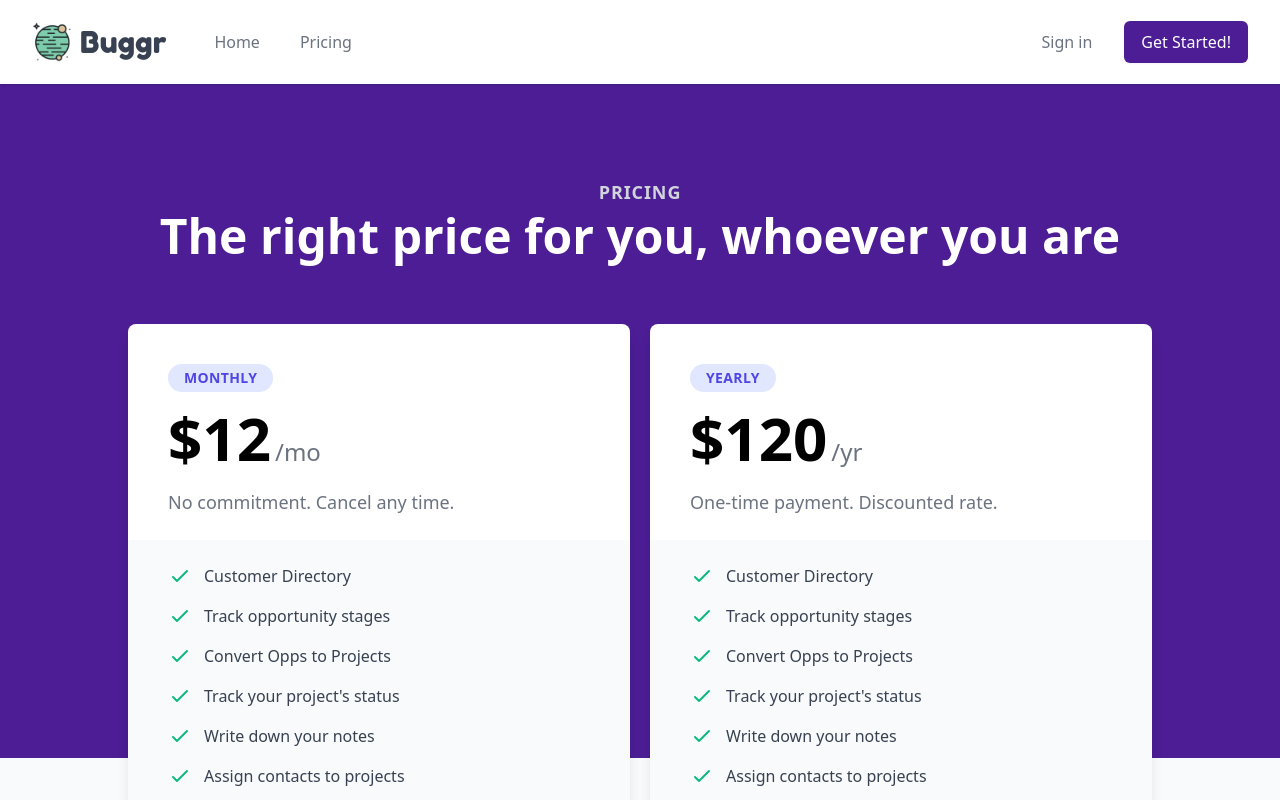
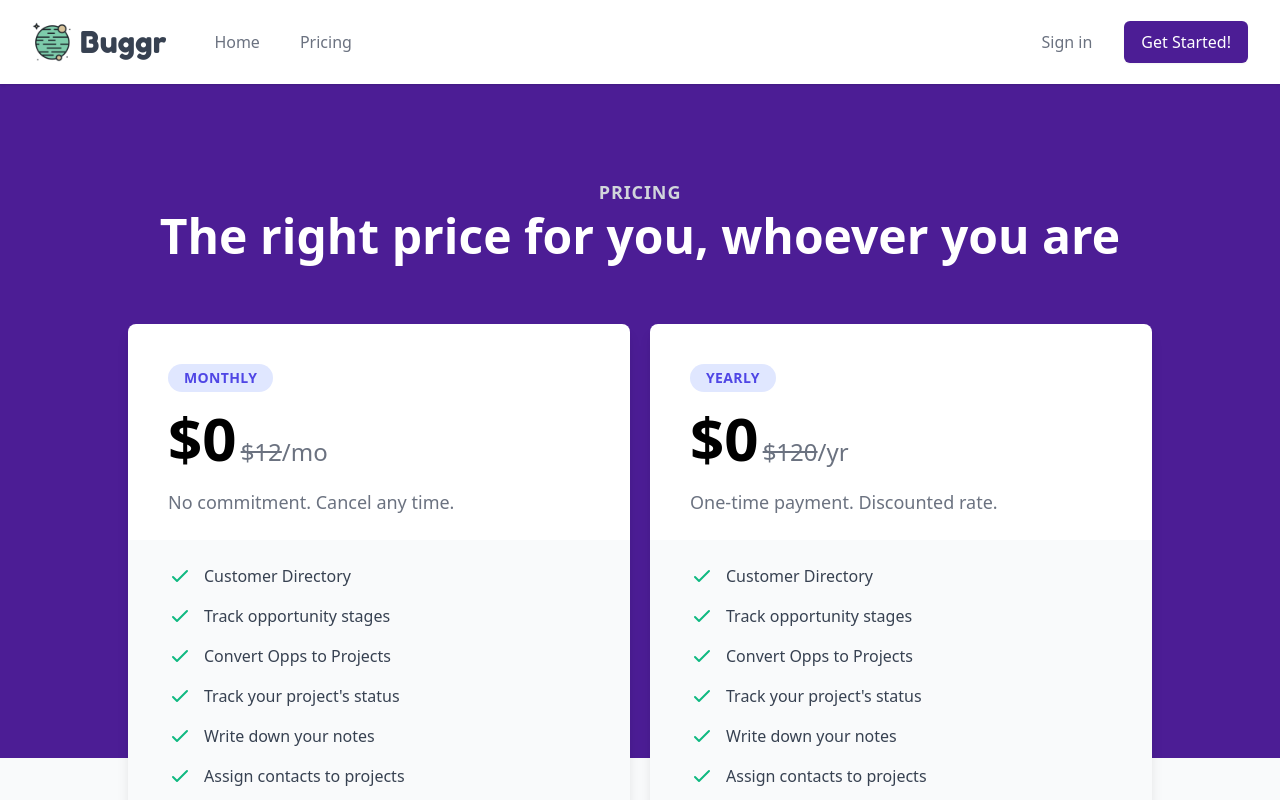
Before and after one commit to jpcastanoweb/buggr2-client, a React (Create React App) app: page /pricing in a window 1280 px wide. Shown: the top 800 px of the page. Built offline with nearby package versions, Linux system fonts and the light colour scheme; no server answers.

Commit message:
deleted pricing

```diff
--- a/src/components/Pages/Stripe/SubscribePage.js
+++ b/src/components/Pages/Stripe/SubscribePage.js
@@ -130,9 +130,11 @@ export default function SubscribePage() {
                   </p>
                   <p class="mt-4">
                     <span class="text-4xl font-extrabold text-gray-900">
-                      $12
+                      $0
                     </span>
-                    <span class="text-base font-medium text-gray-500">/mo</span>
+                    <span class="text-base font-medium text-gray-500">
+                      <del>$12</del>/mo
+                    </span>
                   </p>
                   <button
                     class="mt-4 block w-full bg-gray-800 border border-gray-800 rounded-md py-2 text-sm font-semibold text-white text-center hover:bg-gray-900"
@@ -157,9 +159,11 @@ export default function SubscribePage() {
                   </p>
                   <p class="mt-4">
                     <span class="text-4xl font-extrabold text-gray-900">
-                      $120
+                      $0
                     </span>
-                    <span class="text-base font-medium text-gray-500">/yr</span>
+                    <span class="text-base font-medium text-gray-500">
+                      <del>$120</del>/yr
+                    </span>
                   </p>
                   <button
                     href="#"
--- a/src/components/Site/Pricing.js
+++ b/src/components/Site/Pricing.js
@@ -33,9 +33,9 @@ export default function Pricing() {
                       </h3>
                     </div>
                     <div class="mt-4 flex items-baseline text-6xl font-extrabold">
-                      $12
+                      $0
                       <span class="ml-1 text-2xl font-medium text-gray-500">
-                        /mo
+                        <del>$12</del>/mo
                       </span>
                     </div>
                     <p class="mt-5 text-lg text-gray-500">
@@ -206,9 +206,9 @@ export default function Pricing() {
                       </h3>
                     </div>
                     <div class="mt-4 flex items-baseline text-6xl font-extrabold">
-                      $120
+                      $0
                       <span class="ml-1 text-2xl font-medium text-gray-500">
-                        /yr
+                        <del>$120</del>/yr
                       </span>
                     </div>
                     <p class="mt-5 text-lg text-gray-500">
```
